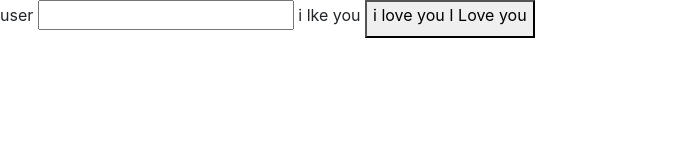
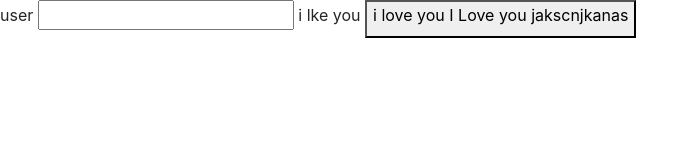
Before and after one commit to mali1363/test, a plain HTML site: page index.html in a window 1280 px wide. Shown: the whole page, without its empty margins (0-698 px from the left). Drawn offline with Linux system fonts and the light colour scheme.

Commit message:
second change ma'mm

```diff
--- a/index.html
+++ b/index.html
@@ -16,5 +16,6 @@
         <button type="submit">
         <label for="man">i love you</label>
         <label for="man">I Love you</label>
+        jakscnjkanas
     </body>
 </html>
```
